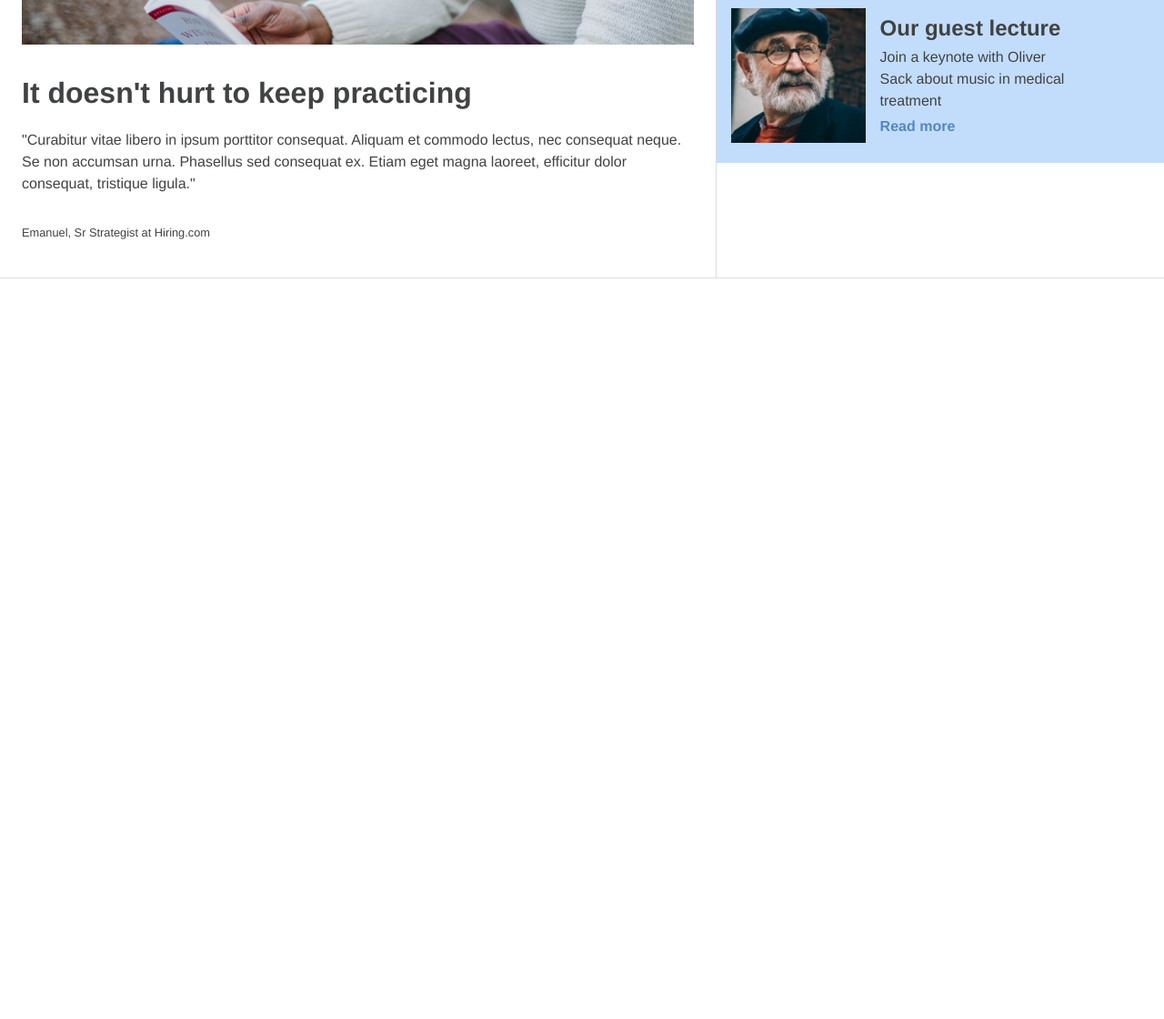
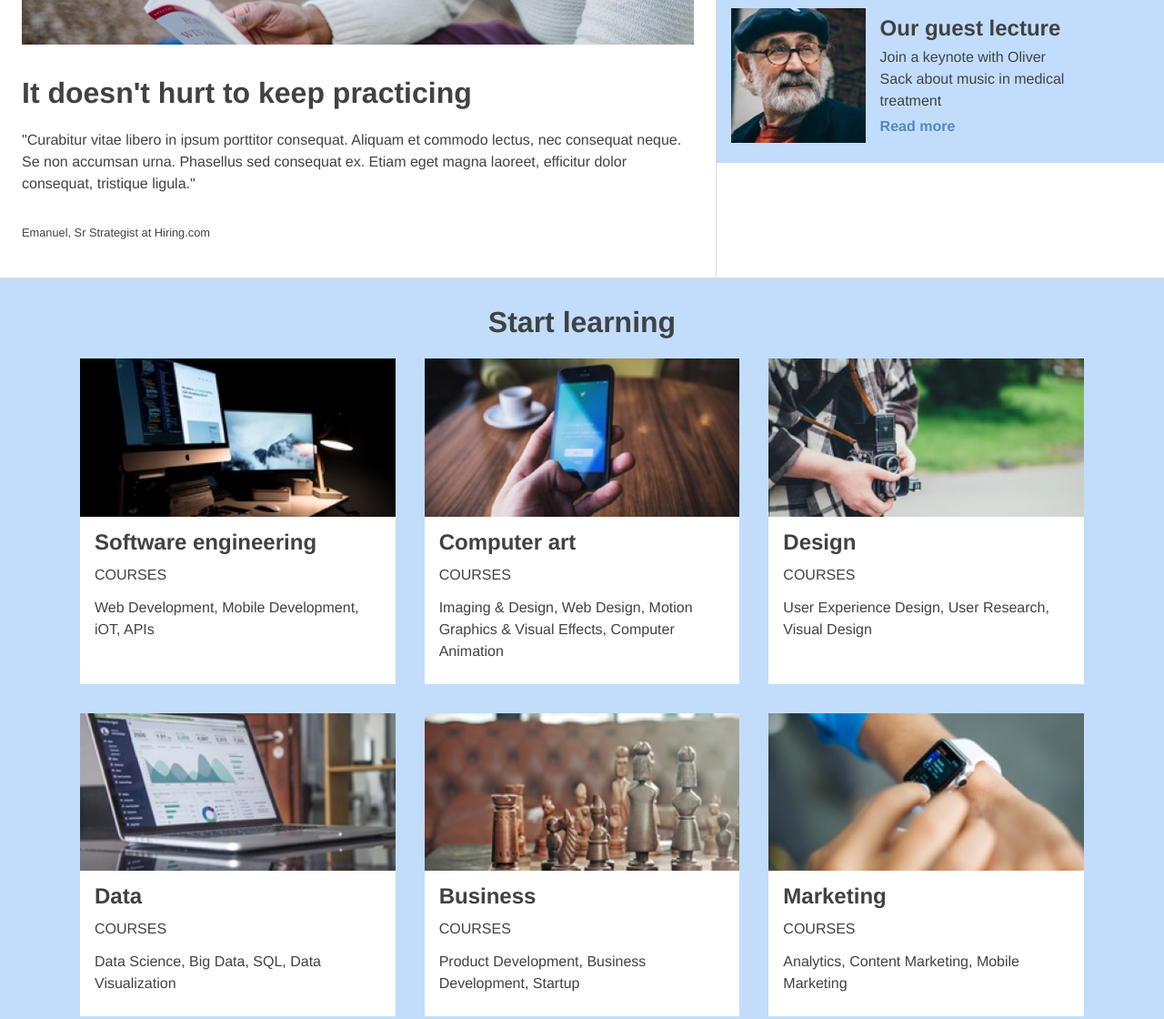
Before and after one commit to Fenrir-13/colmarAcademy-1, a plain HTML site: page index.html in a window 1280 px wide. Shown: the part 1065-2185 px from the top of the page at 91% size. Before the commit the page ends 1435 px from the top, so only its background shows below. Drawn offline with Linux system fonts and the light colour scheme; a web font is replaced by a local one.

Commit message:
Desktop Courses

```diff
--- a/index.html
+++ b/index.html
@@ -21,6 +21,7 @@
         </a>
       </div>
 
+      <!-- Desktop Header -->
       <nav class="desktop">
         <ul>
           <li><a href="#" title="On campus">On campus</a></li>
@@ -30,6 +31,7 @@
         </ul>
       </nav>
 
+      <!-- Mobile Header -->
       <nav class="mobile">
         <ul>
           <li><a href="#"><img src="resources/images/ic-on-campus.svg" alt="On Campus"></a></li>
@@ -66,6 +68,8 @@
 
       <!-- Info Section -->
       <div class="info">
+
+        <!-- Left Container -->
         <div class="left">
           <div class="image"></div>
 
@@ -76,7 +80,9 @@
           </div>
         </div>
 
+        <!-- Right Container -->
         <div class="right">
+
           <!-- Orientation -->
           <div class="section">
             <div class="orientation pic"></div>
@@ -112,6 +118,77 @@
 
       <!-- Courses Section -->
       <div class="courses">
+        <h2>Start learning</h2>
+
+        <!-- Desktop Courses -->
+        <div class="desktop">
+
+          <!-- Top Row -->
+          <div class="row">
+            <div class="software course">
+              <div class="photo"></div>
+              <div class="details">
+                <h3>Software engineering</h3>
+                <h4>COURSES</h4>
+                <p>Web Development, Mobile Development, iOT, APIs</p>
+              </div>
+            </div>
+
+            <div class="computer-art course">
+              <div class="photo"></div>
+              <div class="details">
+                <h3>Computer art</h3>
+                <h4>COURSES</h4>
+                <p>Imaging &amp Design, Web Design, Motion Graphics &amp Visual Effects, Computer Animation</p>
+              </div>
+            </div>
+
+            <div class="design course">
+              <div class="photo"></div>
+              <div class="details">
+                <h3>Design</h3>
+                <h4>COURSES</h4>
+                <p>User Experience Design, User Research, Visual Design</p>
+              </div>
+            </div>
+          </div>
+
+          <!-- Bottom Row -->
+          <div class="row">
+            <div class="data course">
+              <div class="photo"></div>
+              <div class="details">
+                <h3>Data</h3>
+                <h4>COURSES</h4>
+                <p>Data Science, Big Data, SQL, Data Visualization</p>
+              </div>
+            </div>
+
+            <div class="business course">
+              <div class="photo"></div>
+              <div class="details">
+                <h3>Business</h3>
+                <h4>COURSES</h4>
+                <p>Product Development, Business Development, Startup</p>
+              </div>
+            </div>
+
+            <div class="marketing course">
+              <div class="photo"></div>
+              <div class="details">
+                <h3>Marketing</h3>
+                <h4>COURSES</h4>
+                <p>Analytics, Content Marketing, Mobile Marketing</p>
+              </div>
+            </div>
+
+          </div>
+        </div>
+
+        <!-- Mobile Courses -->
+        <div class="mobile">
+
+        </div>
 
       </div>
 
--- a/resources/css/style.css
+++ b/resources/css/style.css
@@ -351,11 +351,89 @@ header .mobile {
 }
 
 /* Courses Section */
+.courses {
+  background-color: #C2DDFC;
+  padding: 2rem 0;
+  border-bottom: 1px solid #DCDCDC;
+}
+
+.courses h2 {
+  text-align: center;
+}
+
+.courses .desktop {
+  display: flex;
+  flex-direction: column;
+  margin: 0 4.5rem;
+}
+
+.courses .row {
+  display: flex;
+  justify-content: center;
+  margin-bottom: 2rem;
+}
+
+.course  {
+  background-color: white;
+  margin: 0 1rem;
+  width: 100%;
+}
+
+.course .photo {
+  background-size: cover;
+  height: 0;
+  padding-top: 50%;
+}
+
+.software .photo {
+  background-image: url("../images/course-software.jpg");
+}
+
+.computer-art .photo {
+  background-image: url("../images/course-computer-art.jpg");
+}
+
+.design .photo {
+  background-image: url("../images/course-design.jpg");
+}
+
+.data .photo {
+  background-image: url("../images/course-data.jpg");
+}
+
+.business .photo {
+  background-image: url("../images/course-business.jpg");
+}
+
+.marketing .photo {
+  background-image: url("../images/course-marketing.jpg");
+}
+
+.course .details {
+  padding: 1rem 1rem 1.5rem 1rem;
+}
+
+.details h4 {
+  color: #404243;
+  margin: .5rem 0;
+}
+.courses .mobile {
+  display: none;
+}
+
 
 
 
 /* Mobile Courses Section */
+@media only screen and (max-width: 768px) {
+  .courses .desktop {
+    display: none;
+  }
 
+  .courses .mobile {
+    display: flex;
+  }
+}
 
 
 
```
Also changed, not shown: resources/images/favicon.ico.
